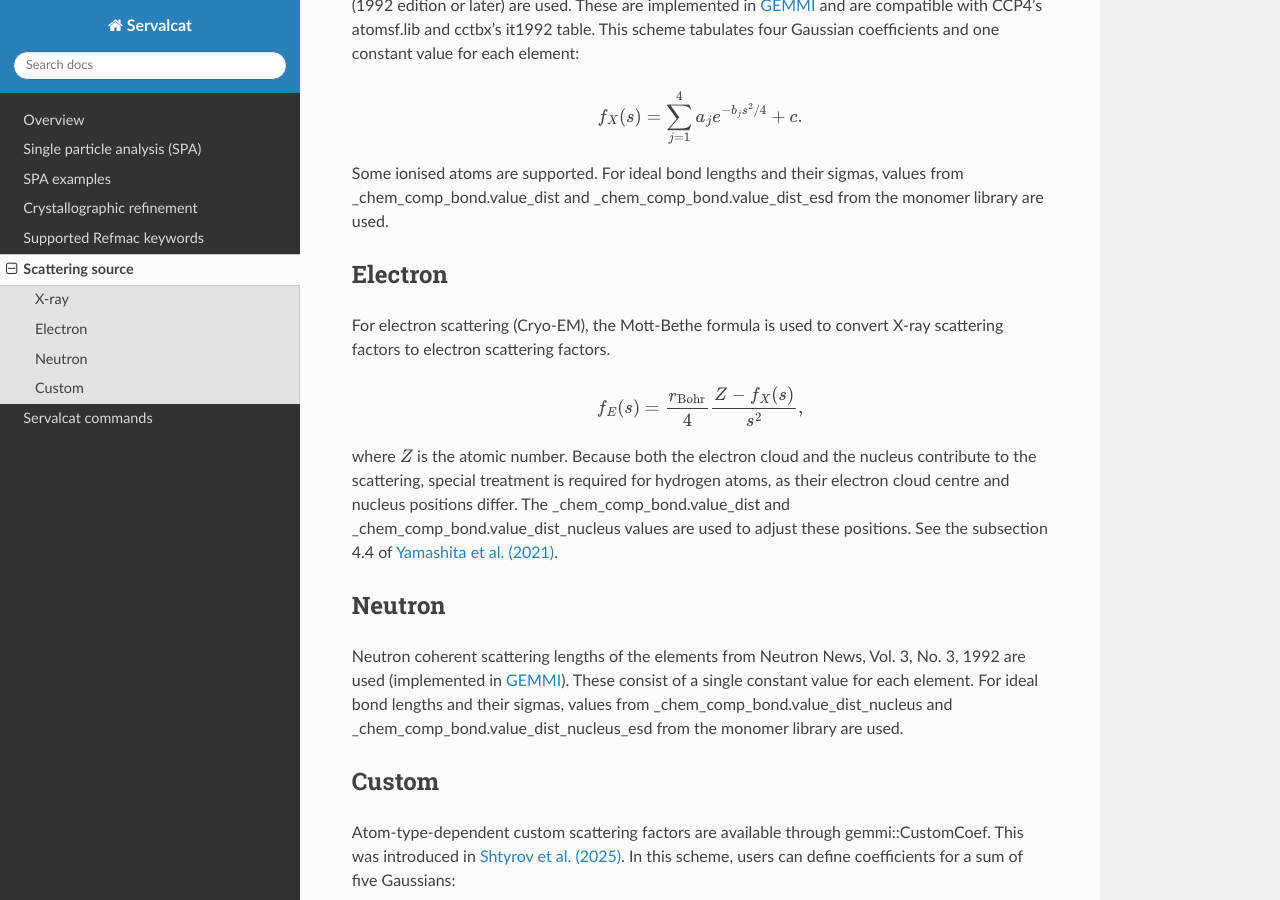
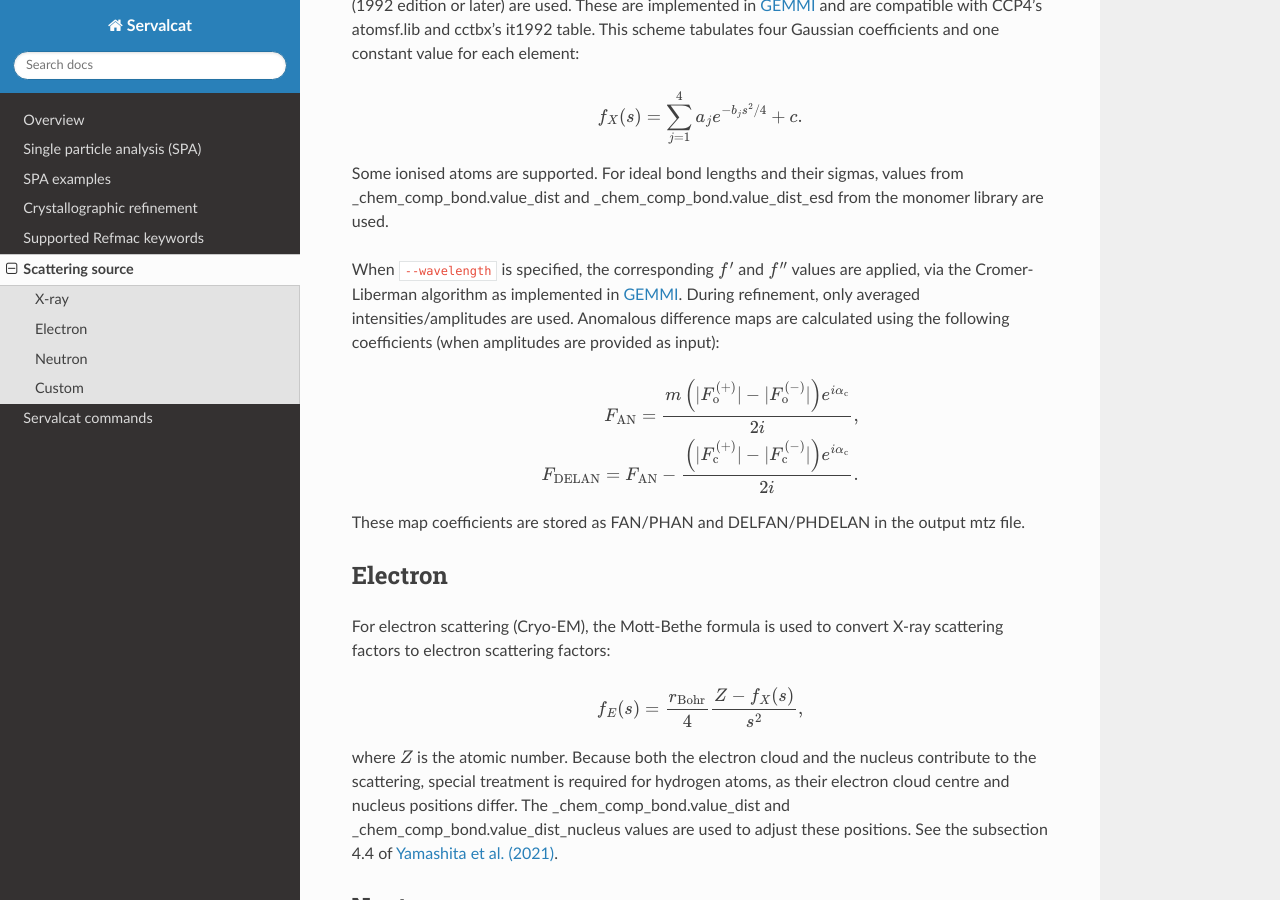
Before and after one commit to keitaroyam/servalcat, a Sphinx documentation site: the page built from docs/source.rst, in a window 1280 px wide and 900 px high, scrolled down 344 px. Built offline with Sphinx 7.4.7 and the Read the Docs theme 3.1.0, drawn with Linux system fonts in a browser that asks for light colours.

Commit message:
doc: --wavelength explained fix warning (Duplicate explicit target name: "gemmi")

```diff
--- a/docs/source.rst
+++ b/docs/source.rst
@@ -8,7 +8,7 @@ X-ray
 -----
 
 X-ray scattering factor coefficients from the International Tables for Crystallography Volume C (1992 edition or later) are used.
-These are implemented in `GEMMI <https://github.com/project-gemmi/gemmi/blob/master/include/gemmi/it92.hpp>`_ and are compatible with CCP4's atomsf.lib and cctbx's it1992 table.
+These are implemented in `GEMMI <https://github.com/project-gemmi/gemmi/blob/master/include/gemmi/it92.hpp>`__ and are compatible with CCP4's atomsf.lib and cctbx's it1992 table.
 This scheme tabulates four Gaussian coefficients and one constant value for each element:
 
 .. math::
@@ -16,11 +16,20 @@ This scheme tabulates four Gaussian coefficients and one constant value for each
 
 Some ionised atoms are supported. For ideal bond lengths and their sigmas, values from _chem_comp_bond.value_dist and _chem_comp_bond.value_dist_esd from the monomer library are used.
 
+When ``--wavelength`` is specified, the corresponding :math:`f'` and :math:`f''` values are applied, via the Cromer-Liberman algorithm as implemented in `GEMMI <https://gemmi.readthedocs.io/en/latest/scattering.html#anomalous-scattering>`__.
+During refinement, only averaged intensities/amplitudes are used.
+Anomalous difference maps are calculated using the following coefficients (when amplitudes are provided as input):
+
+.. math::
+    F_{\rm AN} = \frac{m \left(|F_{\rm o}^{(+)}| - |F_{\rm o}^{(-)}|\right) e^{i\alpha_{\rm c}}}{2i}, \\
+    F_{\rm DELAN} = F_{\rm AN} - \frac{\left(|F_{\rm c}^{(+)}| - |F_{\rm c}^{(-)}|\right) e^{i\alpha_{\rm c}}}{2i}.
+
+These map coefficients are stored as FAN/PHAN and DELFAN/PHDELAN in the output mtz file.
 
 Electron
 --------
 
-For electron scattering (Cryo-EM), the Mott-Bethe formula is used to convert X-ray scattering factors to electron scattering factors.
+For electron scattering (Cryo-EM), the Mott-Bethe formula is used to convert X-ray scattering factors to electron scattering factors:
 
 .. math::
 	f_E(s) = \frac{r_{\rm Bohr}}{4} \frac{Z - f_X(s)}{s^2},
@@ -34,7 +43,7 @@ See the subsection 4.4 of `Yamashita et al. (2021) <https://doi.org/10.1107/S205
 Neutron
 -------
 
-Neutron coherent scattering lengths of the elements from Neutron News, Vol. 3, No. 3, 1992 are used (implemented in `GEMMI <https://github.com/project-gemmi/gemmi/blob/master/include/gemmi/neutron92.hpp>`_).
+Neutron coherent scattering lengths of the elements from Neutron News, Vol. 3, No. 3, 1992 are used (implemented in `GEMMI <https://github.com/project-gemmi/gemmi/blob/master/include/gemmi/neutron92.hpp>`__).
 These consist of a single constant value for each element.
 For ideal bond lengths and their sigmas, values from _chem_comp_bond.value_dist_nucleus and _chem_comp_bond.value_dist_nucleus_esd from the monomer library are used.
 
```
